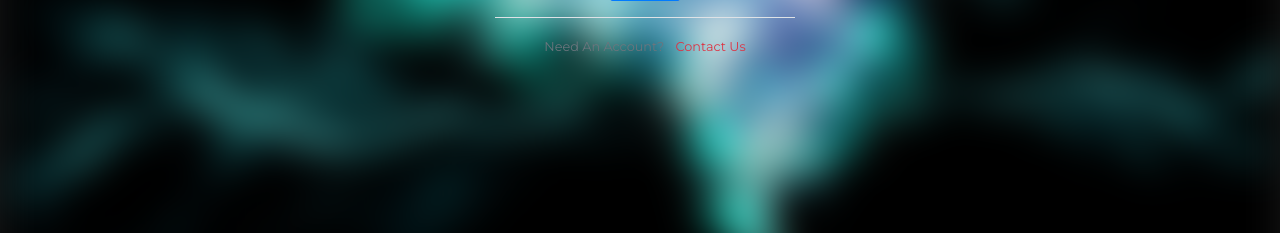
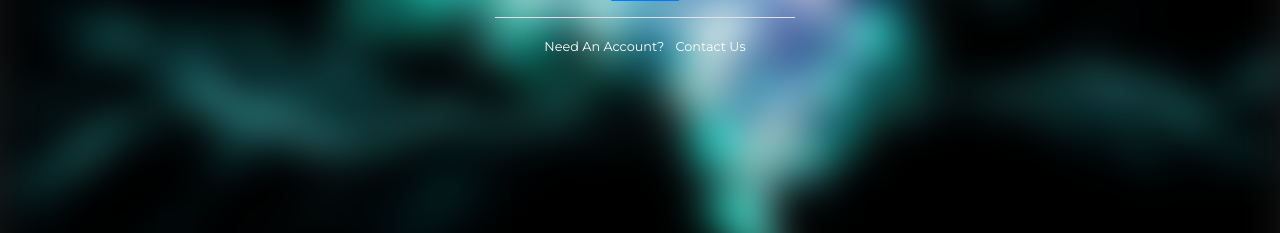
Before and after one commit to sidudaav/BrainyHaven, a Django app: page /login/ in a window 1280 px wide. Shown: the part 471-704 px from the top of the page. Run offline with Django 3.2, Linux system fonts and the light colour scheme; some libraries are stand-ins or nearby versions.

Commit message:
Style login

```diff
--- a/home/static/home/styles/login.css
+++ b/home/static/home/styles/login.css
@@ -28,3 +28,8 @@
 .btn {
   background-color: blue;
 }
+
+
+div.border-top {
+  color: white;
+}
--- a/home/templates/home/login.html
+++ b/home/templates/home/login.html
@@ -20,8 +20,8 @@
             </div>
         </form>
         <div class="border-top pt-3">
-            <small class="text-muted">
-                Need An Account? <a class="ml-2 text-danger" href="#">Contact Us</a>
+            <small>
+                Need An Account? <a class="ml-2 text-white" href="{% url 'home:about' %}">Contact Us</a>
             </small>
         </div>
     </div>
```
